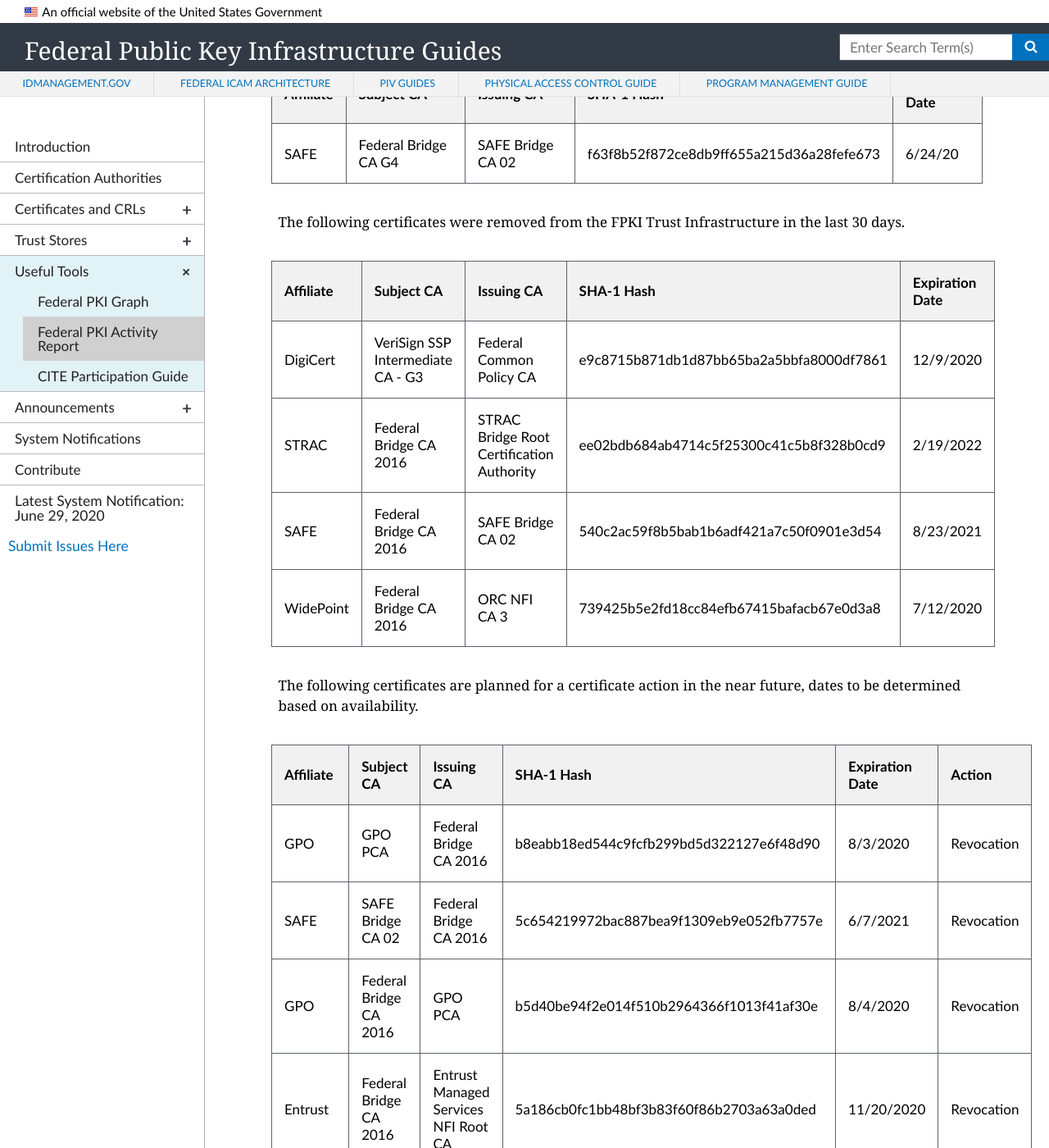
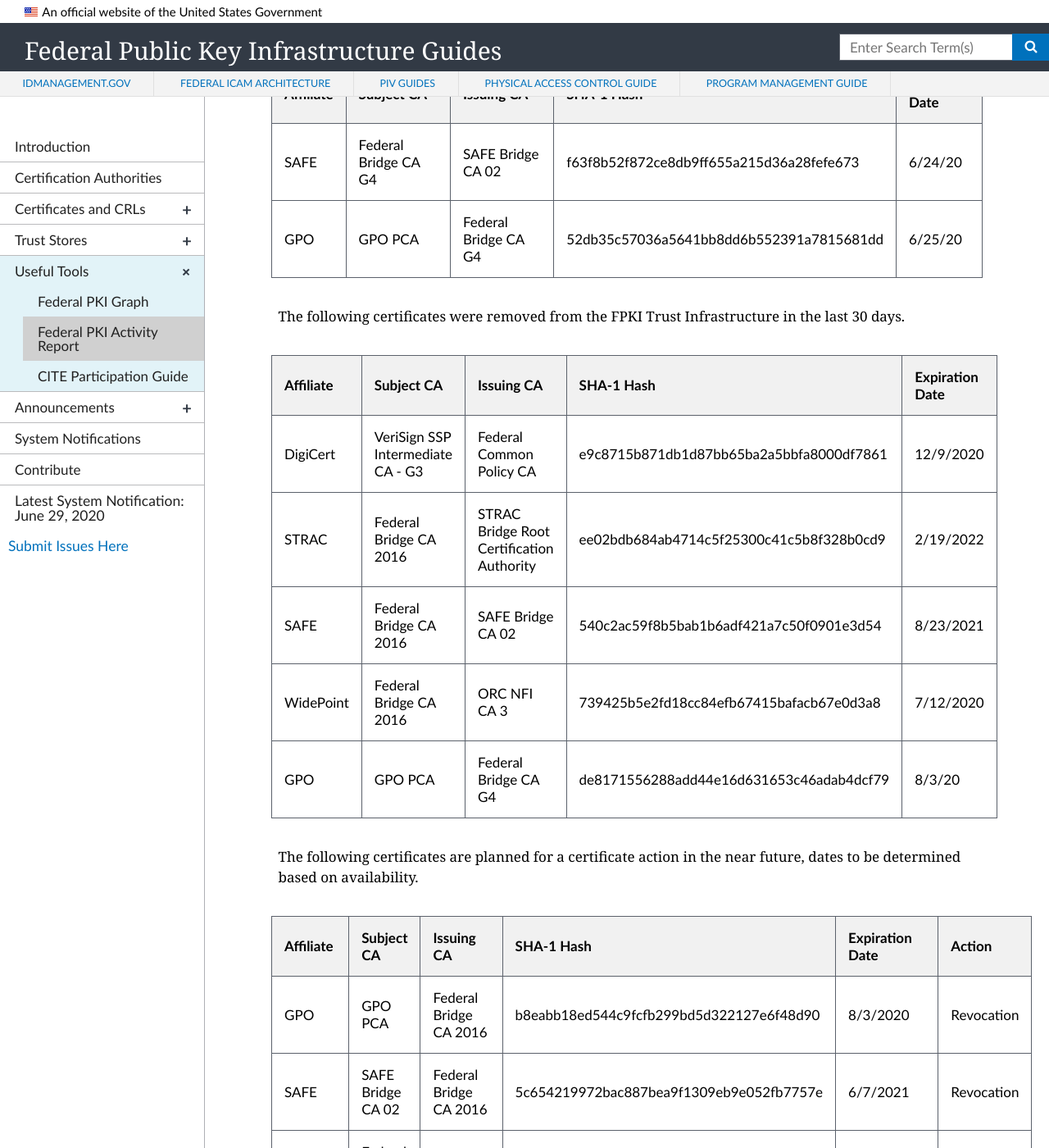
Before and after one commit to GSA/fpki-guides, a Jekyll site: the page built from _tools/03_fpki_activity_report.md, in a window 1280 px wide and 1400 px high, scrolled down 1733 px. Shown: the whole window at 82% size. Built offline with Jekyll 4.4.1, drawn with Linux system fonts in a browser that asks for light colours; nearby versions of some CDN libraries.

Commit message:
Update 03_fpki_activity_report.md

```diff
--- a/_tools/03_fpki_activity_report.md
+++ b/_tools/03_fpki_activity_report.md
@@ -31,7 +31,7 @@
 | Affiliate | Subject CA | Issuing CA | SHA-1 Hash | Issued Date |
 | --------- | ---------- | ---------- | ------ | ------ |
 | SAFE | Federal Bridge CA G4 | SAFE Bridge CA 02 | f63f8b52f872ce8db9ff655a215d36a28fefe673 | 6/24/20 |
-
+| GPO | GPO PCA | Federal Bridge CA G4 | 52db35c57036a5641bb8dd6b552391a7815681dd | 6/25/20 |
 
 The following certificates were removed from the FPKI Trust Infrastructure in the last 30 days.
 
@@ -41,7 +41,7 @@
 | STRAC | Federal Bridge CA 2016 | STRAC Bridge Root Certification Authority | ee02bdb684ab4714c5f25300c41c5b8f328b0cd9 | 2/19/2022 |
 | SAFE | Federal Bridge CA 2016 | SAFE Bridge CA 02 | 540c2ac59f8b5bab1b6adf421a7c50f0901e3d54 | 8/23/2021 |
 | WidePoint | Federal Bridge CA 2016 | ORC NFI CA 3 | 739425b5e2fd18cc84efb67415bafacb67e0d3a8 | 7/12/2020 |
-
+| GPO |GPO PCA | Federal Bridge CA G4 | de8171556288add44e16d631653c46adab4dcf79 | 8/3/20 |
 
 The following certificates are planned for a certificate action in the near future, dates to be determined based on availability.
 
```
